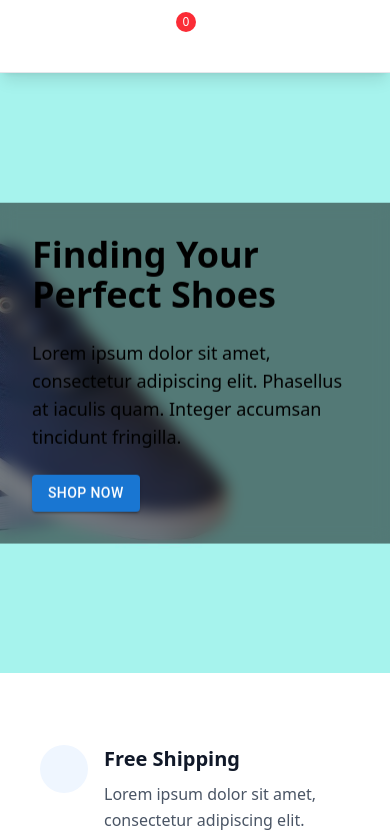
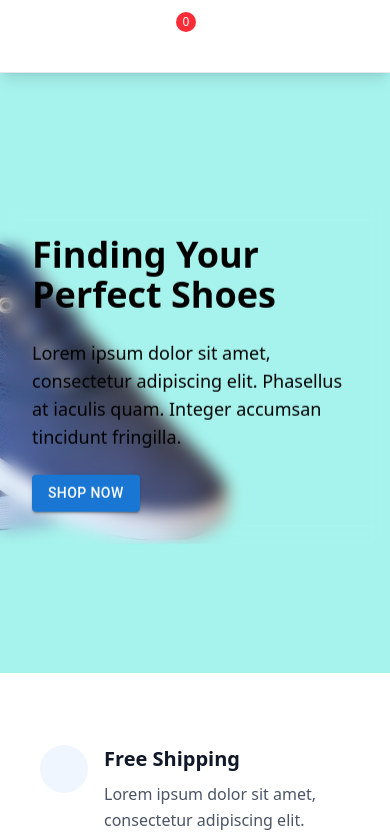
Before and after one commit to Amir-ZoghiPeyman/mft-react-project, a React app: page / in a window 390 px wide. Shown: the top 838 px of the page. Built offline with nearby package versions, Linux system fonts and the light colour scheme; no server answers; some icons are missing; the HTML template or start-up script is replaced by a standard one.

Commit message:
minor changes has been made

```diff
--- a/src/components/hero/index.jsx
+++ b/src/components/hero/index.jsx
@@ -4,14 +4,12 @@ import hero from "../../assets/imgs/hero_1.jpg";
 export default function Hero() {
     return (
         <div className="relative min-h-[600px]">
-
             <img
                 src={hero}
                 alt="hero"
-                className="w-full h-full object-cover absolute inset-0"
-            />
+                className="w-full h-full object-cover absolute inset-0" />
 
-            <div className="absolute right-0 top-1/2 -translate-y-1/2 p-8 bg-black/50 text-black max-w-[600px] backdrop-blur-sm md:bg-transparent md:backdrop-blur-0 md:mr-16">
+            <div className="absolute right-0 top-1/2 -translate-y-1/2 p-8 bg-transparent text-black max-w-[600px] backdrop-blur-sm md:bg-transparent md:backdrop-blur-0 md:mr-16">
                 <div className="space-y-6">
                     <h2 className="text-4xl md:text-5xl font-bold">
                         Finding Your Perfect Shoes
--- a/src/components/productCard/index.jsx
+++ b/src/components/productCard/index.jsx
@@ -6,14 +6,12 @@ export default function ProductCard({ title, image, id }) {
     return (
         <div
             onClick={() => navigate(`/products/${id}`)}
-            className="group flex flex-col justify-between rounded-xl border border-gray-200 cursor-pointer shadow-md hover:shadow-lg overflow-hidden transition-all duration-300 hover:border-gray-300 bg-white"
-        >
+            className="group flex flex-col justify-between rounded-xl border border-gray-200 cursor-pointer shadow-md hover:shadow-lg overflow-hidden transition-all duration-300 hover:border-gray-300 bg-white">
             <div className="relative w-full aspect-square overflow-hidden">
                 <img
                     className="w-full h-full object-contain p-4 transition-transform duration-300 group-hover:scale-105"
                     src={image}
-                    alt={title}
-                />
+                    alt={title} />
             </div>
 
             <div className="p-4 pt-0 border-t border-gray-100 group-hover:border-gray-200 transition-colors">
```
Also changed, not shown: src/store/useCart.js (line endings or trailing spaces).
